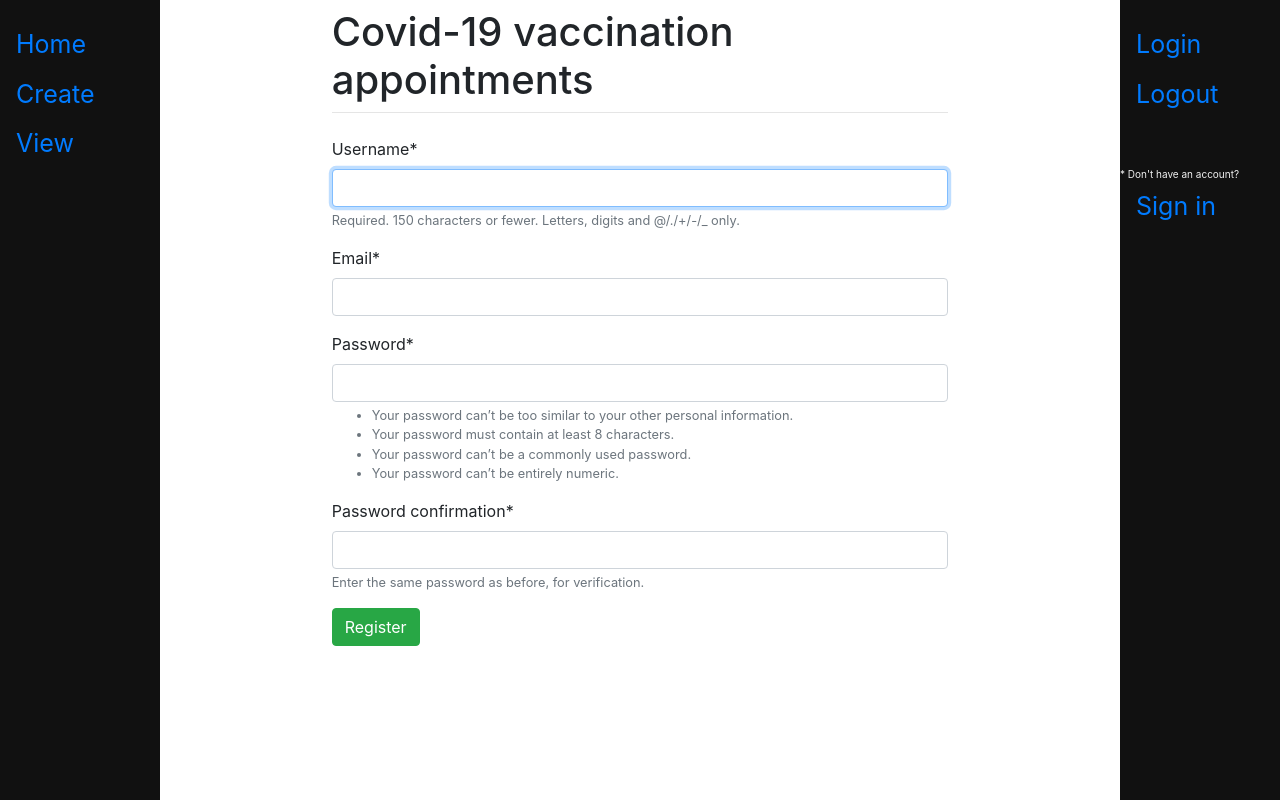
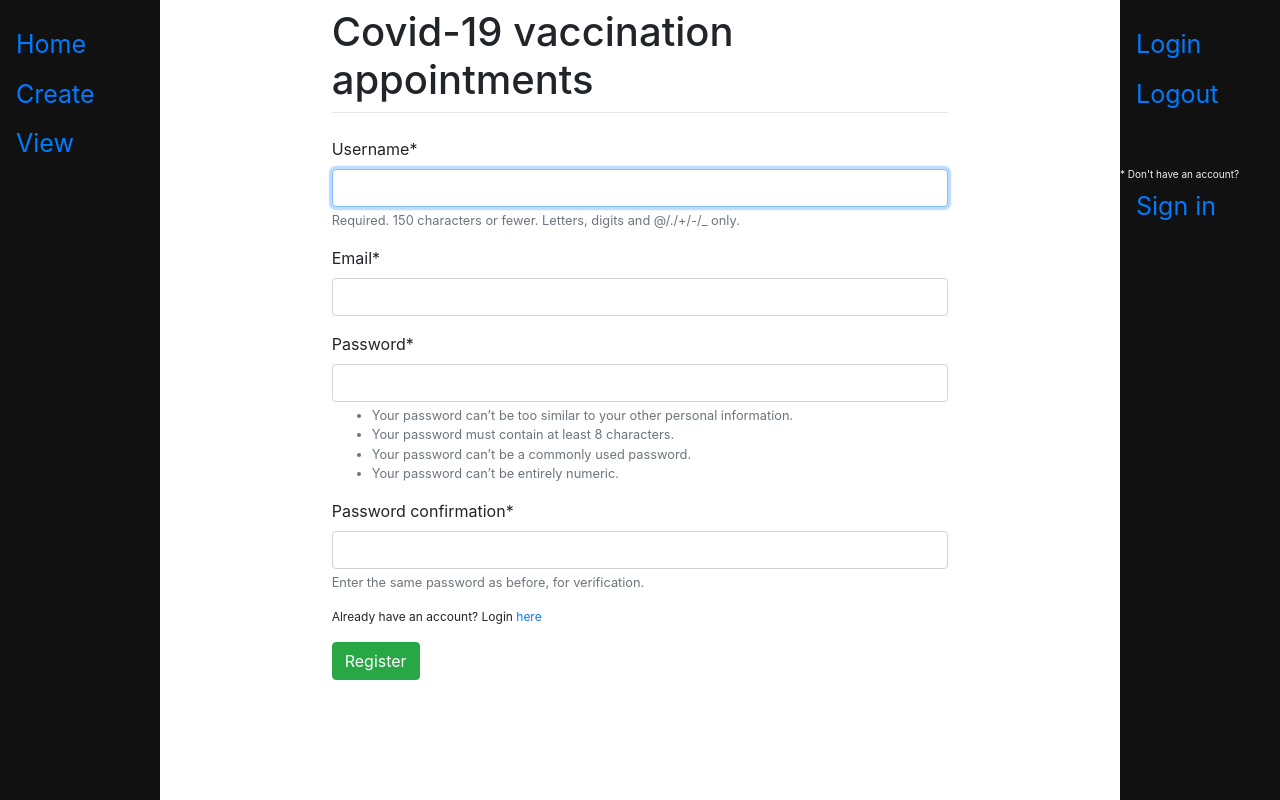
Before and after one commit to GuillermoAbadLopez/Covid19_appointments, a Django app: page /register/ in a window 1280 px wide. Run offline with Django 4.2, Linux system fonts and the light colour scheme; some libraries are stand-ins or nearby versions.

Commit message:
Added already ahve ana account

```diff
--- a/mysite/register/templates/register/register.html
+++ b/mysite/register/templates/register/register.html
@@ -11,6 +11,7 @@
     <form method="POST" class="form-group">
         {% csrf_token %}
         {{ form | crispy }}
+        <p style="font-size:12px;"> Already have an account? Login <a href="/login"> here </a> </p>
         <button type="submit" class="btn btn-success">Register</button>
     </form>
 {% endblock %}
```
